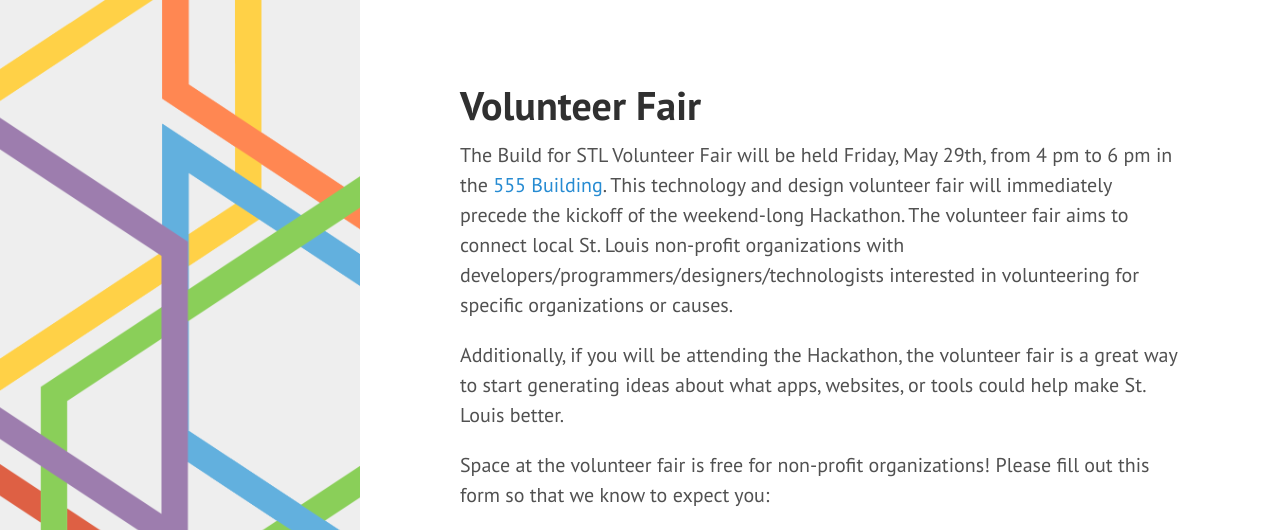
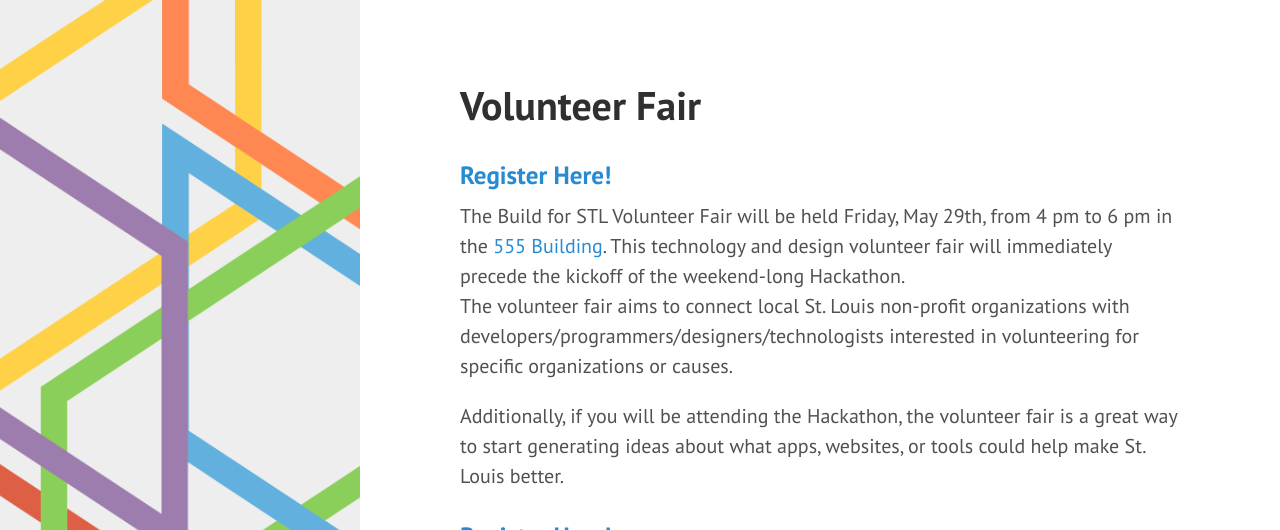
Before and after one commit to OpenSTL/build4stl-jekyll-site, a Jekyll site: the page built from volunteer-fair.md, in a window 1280 px wide and 1311 px high. Shown: the top 530 px of the window. Built offline with Jekyll 4.4.1, drawn with Linux system fonts in a browser that asks for light colours; grey boxes are pictures that could not be loaded.

Commit message:
Update volunteer-fair.md

```diff
--- a/volunteer-fair.md
+++ b/volunteer-fair.md
@@ -3,11 +3,14 @@
 title: Volunteer Fair
 permalink: /volunteer-fair/
 ---
+###[Register Here!](http://www.eventbrite.com/e/make-st-louis-better-hackathon-volunteer-fair-tickets-16945136359)
 
 The Build for STL Volunteer Fair will be held Friday, May 29th, from 4 pm to 6 pm in the [555 Building](/555Building). This technology and design volunteer fair will immediately precede the kickoff of the weekend-long Hackathon.
- The volunteer fair aims to connect local St. Louis non-profit organizations with developers/programmers/designers/technologists interested in volunteering for specific organizations or causes.
+The volunteer fair aims to connect local St. Louis non-profit organizations with developers/programmers/designers/technologists interested in volunteering for specific organizations or causes.
 
 Additionally, if you will be attending the Hackathon, the volunteer fair is a great way to start generating ideas about what apps, websites, or tools could help make St. Louis better.
+
+###[Register Here!](http://www.eventbrite.com/e/make-st-louis-better-hackathon-volunteer-fair-tickets-16945136359)
 
 Space at the volunteer fair is free for non-profit organizations! Please fill out this form so that we know to expect you:
 
```
